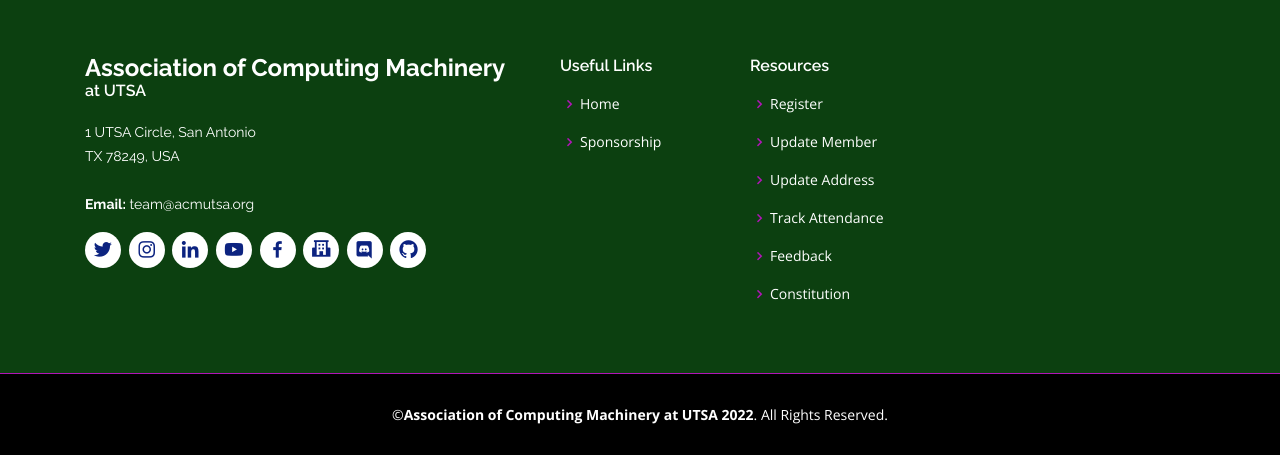
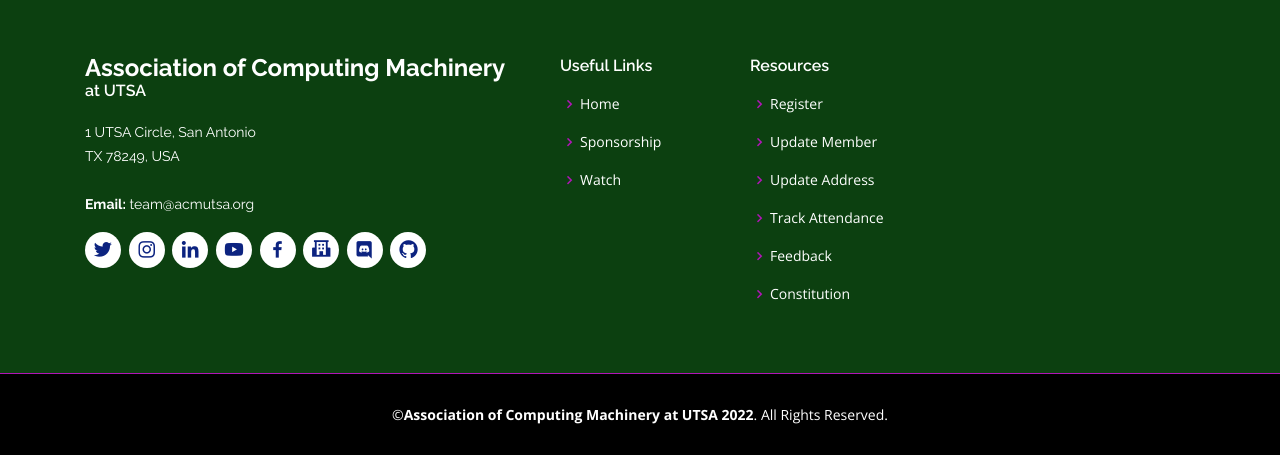
Before and after one commit to acmutsa/acmutsa.github.io, a Jekyll site: the page built from donate.html, in a window 1280 px wide and 900 px high, scrolled down 459 px, cut to the strip 445-900 px from the top of the window. Built offline with Jekyll 4.4.1, drawn with Linux system fonts in a browser that asks for light colours; nearby versions of some CDN libraries.

Commit message:
link update

```diff
--- a/_includes/footer.html
+++ b/_includes/footer.html
@@ -23,6 +23,7 @@
           <ul>
             <li><i class="bx bx-chevron-right"></i><a href="{{ site.baseurl }}/">Home</a></li>
             <li><i class="bx bx-chevron-right"></i><a href="{{ site.baseurl }}{% link sponsorship.html %}">Sponsorship</a></li>
+            <li><i class="bx bx-chevron-right"></i><a href="https://video.ibm.com/seaotters">Watch</a></li>
           </ul>
         </div>
 
--- a/_includes/navbar.html
+++ b/_includes/navbar.html
@@ -30,6 +30,7 @@
         <li class="{{ home }}"><a href="{{ site.baseurl }}/">Home</a></li>
         <li class="{{ team }}"><a href="{{ site.baseurl }}{% link team.html %}">Team</a></li>
         <li class="{{ calendar }}"><a href="{{ site.baseurl }}{% link calendar.html %}">Calendar</a></li>
+        <li class="{{ calendar }}"><a href="https://video.ibm.com/seaotters">Watch</a></li>
         <!-- <li class="drop-down {{ suborg }}"><a href="">Sub Orgs</a>
           <ul>
             <li><a href="{{ site.baseurl }}{% link suborg_acmw.html %}">ACM-W</a></li>
```
Also changed, not shown: 8 other files.
